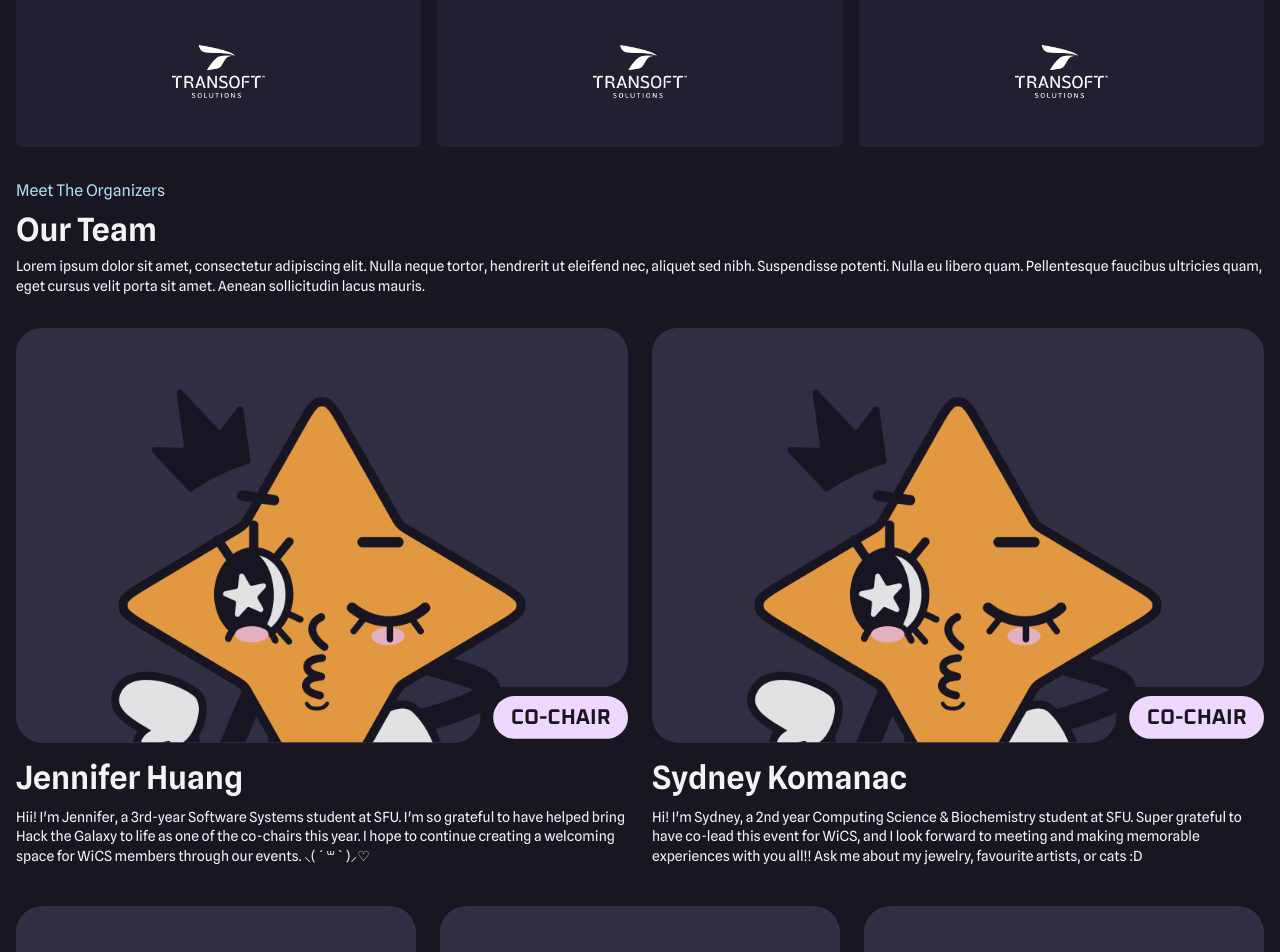
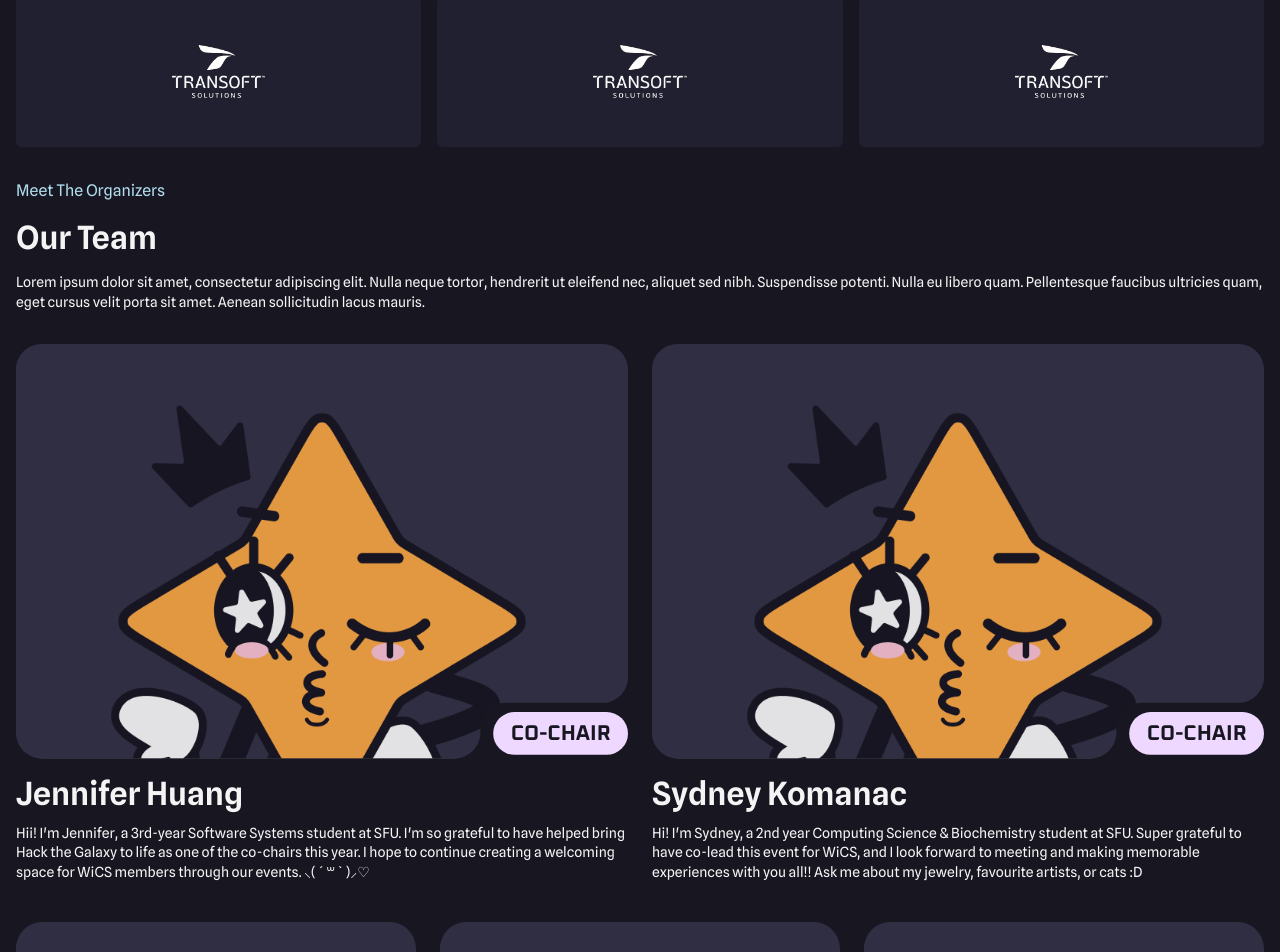
Before and after one commit to WiCS-SFU/hackthegalaxy, a Next.js app: page / in a window 1280 px wide. Shown: the part 4043-4995 px from the top of the page. Built offline with nearby package versions, Linux system fonts and the light colour scheme.

Commit message:
style: adjust the gap from lg to xl for Our Team section

```diff
--- a/src/components/OurTeam.tsx
+++ b/src/components/OurTeam.tsx
@@ -5,7 +5,7 @@ import CosmosHeadshot from "@/assets/images/shared/Cosmos_Headshot.png";
 export default function OurTeam() {
   return (
     <div className="mt-3xl mr-xl mb-3xl ml-xl">
-      <div className="flex flex-col gap-lg pb-lg">
+      <div className="flex flex-col gap-xl pb-lg">
         <h1 className="text-acc ent-sm text-cyan-400">Meet The Organizers</h1>
         <h2 className="text-heading-lg text-neutral-100">Our Team</h2>
         <p className="text-body-sm text-neutral-100 mb-2xl">
```
